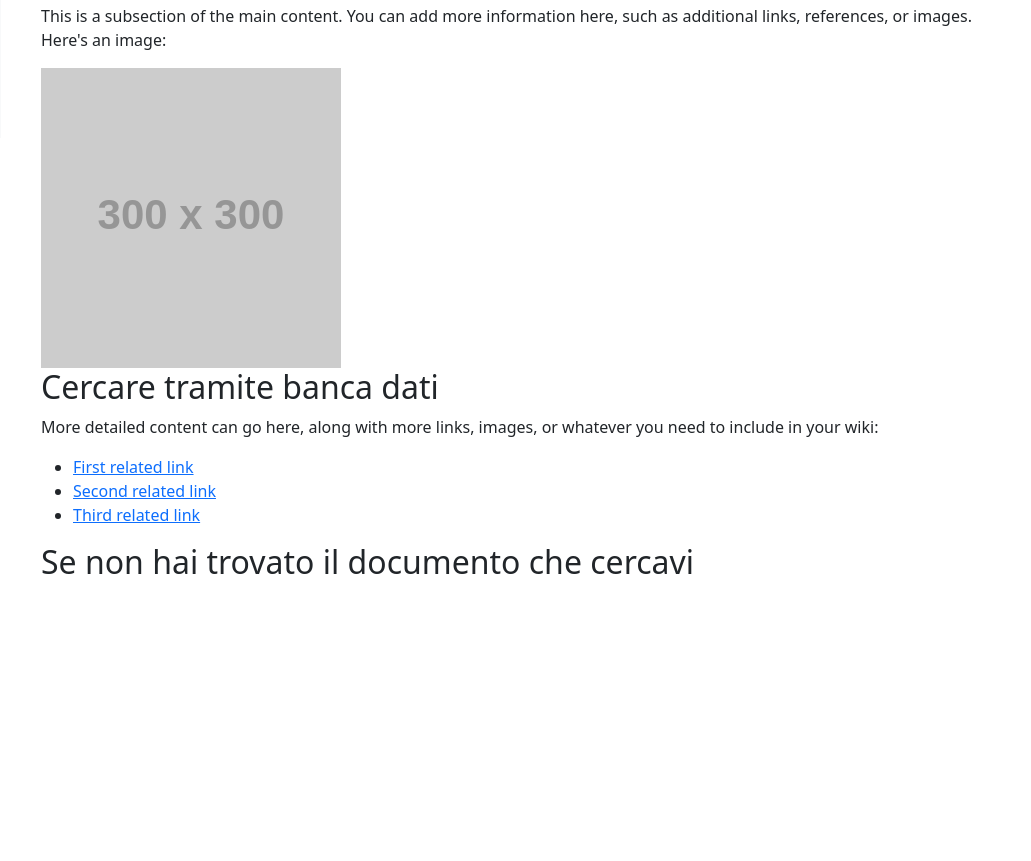
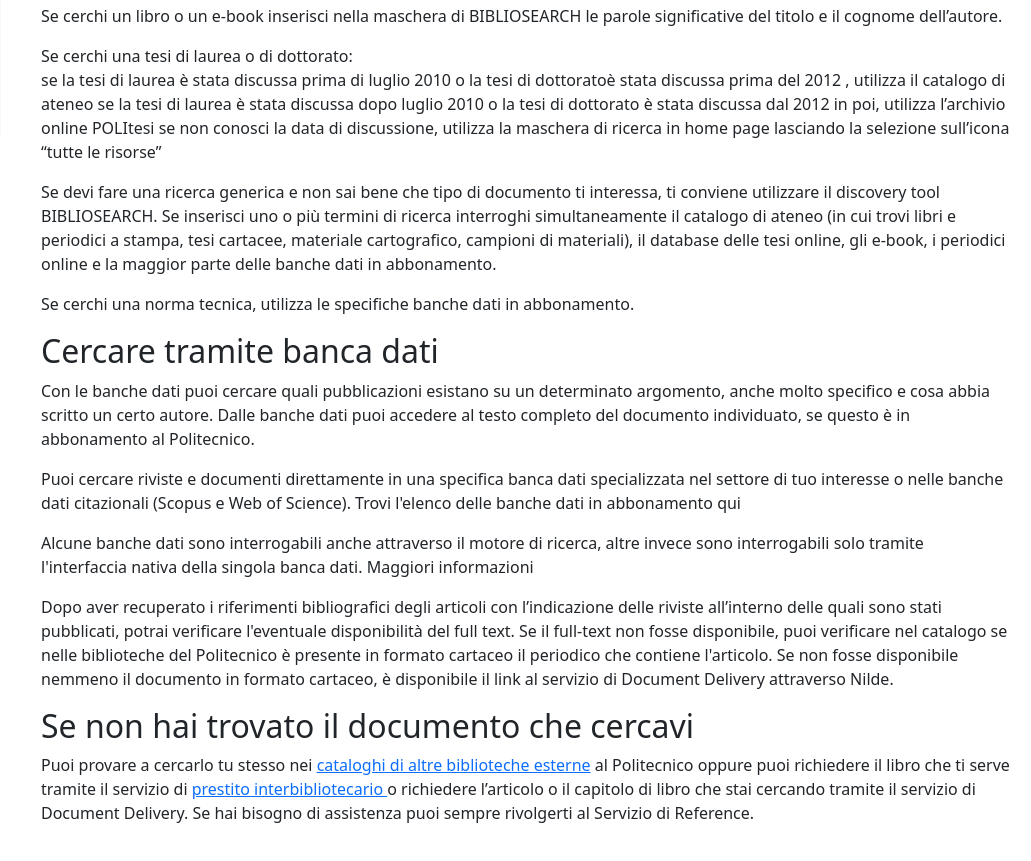
Before and after one commit to LudovicaPiro/ConWeb-demo, a plain HTML site: page index.html in a window 1280 px wide. Shown: the part 662-1523 px from the top of the page, without its empty margins (249-1280 px from the left). Before the commit the page ends 1271 px from the top, so only its background shows below. Drawn offline with nearby package versions, Linux system fonts and the light colour scheme; placeholder pictures from the web are drawn by us.

Commit message:
nuovi paragrafi

```diff
--- a/index.html
+++ b/index.html
@@ -18,30 +18,8 @@
     <div class="side-nav">
         <h4 class="text-center">menù</h4>
         <nav class="nav flex-column">
-            <ul class="list-unstyled">
-                <li class="nav-item">
-                    <a class="nav-link" href="index.html">Servizi</a>
-                    <ul class="list-unstyled">
-                        <li class="nav-item">
-                            <a href="index.html#section1">Servizi per</a>
-                            <ul class="list-unstyled">
-                                <li class> <a href="index.html#section1">Studenti</a></li>
-                                <li class="nav-item"><a href="index.html#section1">Dottorandi </a></li>
-
-                            </ul>
-
-                        </li>
-                        <li class="nav-item"></li>
-                        <a href="index.html#section2">Come fare per</a>
-                        <ul class="list-unstyled">
-                            <li> cercare un documento </li>
-                        </ul>
-                </li>
-            </ul>
-            </li>
-            </ul>
-
-            <a class="nav-link" href="deliveryExample.html">Delivery Example</a>
+            <a class="nav-link" href="index.html">Strumenti</a>
+            <a class="nav-link" href="deliveryExample.html">Log in</a>
         </nav>
     </div>
 
@@ -94,22 +72,79 @@
 
         <h2 id="section1">Suggerimenti di ricerca</h2>
         <p>
-            This is a subsection of the main content. You can add more information here, such as additional links,
-            references, or images. Here's an image:
+            Se cerchi un libro o un e-book inserisci nella maschera di BIBLIOSEARCH le parole significative del titolo e
+            il cognome dell’autore.
         </p>
-        <img src="https://via.placeholder.com/300" class="img-fluid" alt="Example Image">
+
+        <p>
+            Se cerchi una tesi di laurea o di dottorato:</br>
+            se la tesi di laurea è stata discussa prima di luglio 2010 o la tesi di dottoratoè stata discussa prima del
+            2012
+            , utilizza il catalogo di ateneo
+            se la tesi di laurea è stata discussa dopo luglio 2010 o la tesi di dottorato è stata discussa dal 2012 in
+            poi,
+            utilizza l’archivio online POLItesi
+            se non conosci la data di discussione, utilizza la maschera di ricerca in home page lasciando la selezione
+            sull’icona “tutte le risorse”
+        </p>
+
+        <p>
+            Se devi fare una ricerca generica e non sai bene che tipo di documento ti interessa, ti conviene utilizzare
+            il
+            discovery tool BIBLIOSEARCH. Se inserisci uno o più termini di ricerca interroghi simultaneamente il
+            catalogo di
+            ateneo (in cui trovi libri e periodici a stampa, tesi cartacee, materiale cartografico, campioni di
+            materiali),
+            il database delle tesi online, gli e-book, i periodici online e la maggior parte delle banche dati in
+            abbonamento.
+        </p>
+
+        <p>
+            Se cerchi una norma tecnica, utilizza le specifiche banche dati in abbonamento.
+        </p>
+
+
 
         <h2>Cercare tramite banca dati</h3>
-            <p>More detailed content can go here, along with more links, images, or whatever you need to include in your
-                wiki:</p>
-            <ul>
-                <li><a href="#">First related link</a></li>
-                <li><a href="#">Second related link</a></li>
-                <li><a href="#">Third related link</a></li>
-            </ul>
+            <p>
+                Con le banche dati puoi cercare quali pubblicazioni esistano su un determinato argomento, anche molto
+                specifico e cosa abbia scritto un certo autore. Dalle banche dati puoi accedere al testo completo del
+                documento individuato, se questo è in abbonamento al Politecnico.
+            </p>
+
+            <p>
+                Puoi cercare riviste e documenti direttamente in una specifica banca dati specializzata nel settore di
+                tuo interesse o nelle banche dati citazionali (Scopus e Web of Science).
+                Trovi l'elenco delle banche dati in abbonamento qui
+            </p>
+
+            <p>
+                Alcune banche dati sono interrogabili anche attraverso il motore di ricerca, altre invece sono
+                interrogabili solo tramite l'interfaccia nativa della singola banca dati. Maggiori informazioni
+            </p>
+
+            <p>
+                Dopo aver recuperato i riferimenti bibliografici degli articoli con l’indicazione delle riviste
+                all’interno delle quali sono stati pubblicati, potrai verificare l'eventuale disponibilità del full
+                text.
+                Se il full-text non fosse disponibile, puoi verificare nel catalogo se nelle biblioteche del Politecnico
+                è presente in formato cartaceo il periodico che contiene l'articolo. Se non fosse disponibile nemmeno il
+                documento in formato cartaceo, è disponibile il link al servizio di Document Delivery attraverso Nilde.
+            </p>
+
+
 
             <!-- PDF Download Section -->
             <h2>Se non hai trovato il documento che cercavi</h2>
+            <p>
+                Puoi provare a cercarlo tu stesso nei <a href="">cataloghi di altre biblioteche esterne</a> al
+                Politecnico oppure puoi richiedere il libro che ti serve tramite il servizio di <a href="">
+                    prestito
+                    interbibliotecario
+                </a> o richiedere l’articolo o il capitolo di libro che stai cercando tramite il servizio
+                di Document Delivery.
+                Se hai bisogno di assistenza puoi sempre rivolgerti al Servizio di Reference.
+            </p>
 
     </div>
 
```
